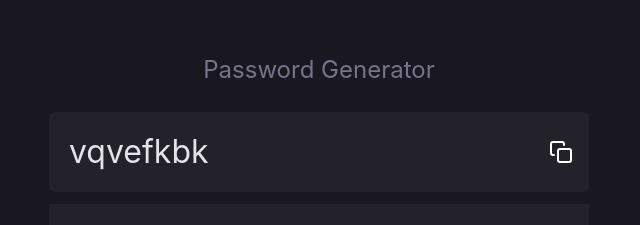
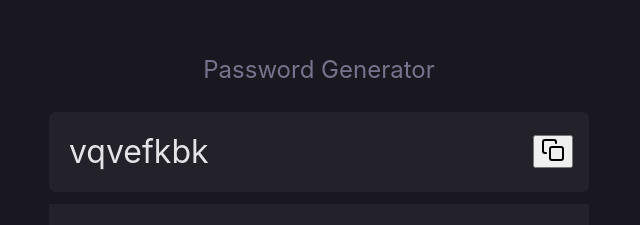
Before and after one commit to jhongyu/password-generator, a React (Vite) app: page / in a window 1280 px wide. Shown: the part 108-333 px from the top of the page, without its empty margins (321-961 px from the left). Built offline with nearby package versions, Linux system fonts and the light colour scheme.

Commit message:
add copy password functionality

```diff
--- a/src/App.css
+++ b/src/App.css
@@ -36,15 +36,6 @@ main {
 
 .password.active {
   color: var(--color-white);
-}
-
-.copy {
-  cursor: pointer;
-  color: var(--color-white);
-}
-
-.copy:hover {
-  color: var(--color-green);
 }
 
 .generator-wrapper {
--- a/src/App.tsx
+++ b/src/App.tsx
@@ -1,7 +1,8 @@
 import { useState } from 'react';
-import { Copy, ArrowRight } from 'react-feather';
+import { ArrowRight } from 'react-feather';
 import Slider from './components/Slider';
 import ConditionItem from './components/ConditionItem';
+import Copy from './components/Copy';
 import generatePassword from './utils/generatePassword';
 import './App.css';
 
@@ -52,7 +53,7 @@ function App() {
       <div className="result">
         <div className="password-wrapper">
           <p className="password">{password}</p>
-          <Copy className="copy" />
+          <Copy password={password} />
         </div>
       </div>
       <div className="generator-wrapper">
--- /dev/null
+++ b/src/components/Copy/Copy.module.scss
@@ -0,0 +1,22 @@
+.copy-wrapper {
+  display: flex;
+  gap: 8px;
+
+  .info,
+  .copy.success {
+    color: var(--color-green);
+  }
+
+  .copy {
+    width: 24px;
+    height: 24px;
+    background-color: transparent;
+    border: 0;
+    padding: 0;
+    color: var(--color-white);
+
+    &:hover {
+      color: var(--color-green);
+    }
+  }
+}
--- /dev/null
+++ b/src/components/Copy/Copy.tsx
@@ -0,0 +1,39 @@
+import { useState } from 'react';
+import { Copy as CopyIcon, Check as CheckIcon } from 'react-feather';
+import classes from './Copy.module.scss';
+
+interface CopyProps {
+  password: string;
+}
+
+function Copy({ password }: CopyProps) {
+  const [passwordCopied, setPasswordCopied] = useState(false);
+  const Tag = passwordCopied ? CheckIcon : CopyIcon;
+
+  const handleCopyPassword = () => {
+    try {
+      navigator.clipboard.writeText(password);
+      setPasswordCopied(true);
+
+      setTimeout(() => {
+        setPasswordCopied(false);
+      }, 1500);
+    } catch (error) {
+      console.error(error);
+    }
+  };
+
+  return (
+    <div className={classes.copyWrapper}>
+      {passwordCopied && <span className={classes.info}>COPIED</span>}
+      <button
+        className={`${classes.copy} ${passwordCopied ? classes.success : ''}`}
+        onClick={() => handleCopyPassword()}
+      >
+        <Tag />
+      </button>
+    </div>
+  );
+}
+
+export default Copy;
--- /dev/null
+++ b/src/components/Copy/index.ts
@@ -0,0 +1,2 @@
+export * from './Copy';
+export { default } from './Copy';
```
